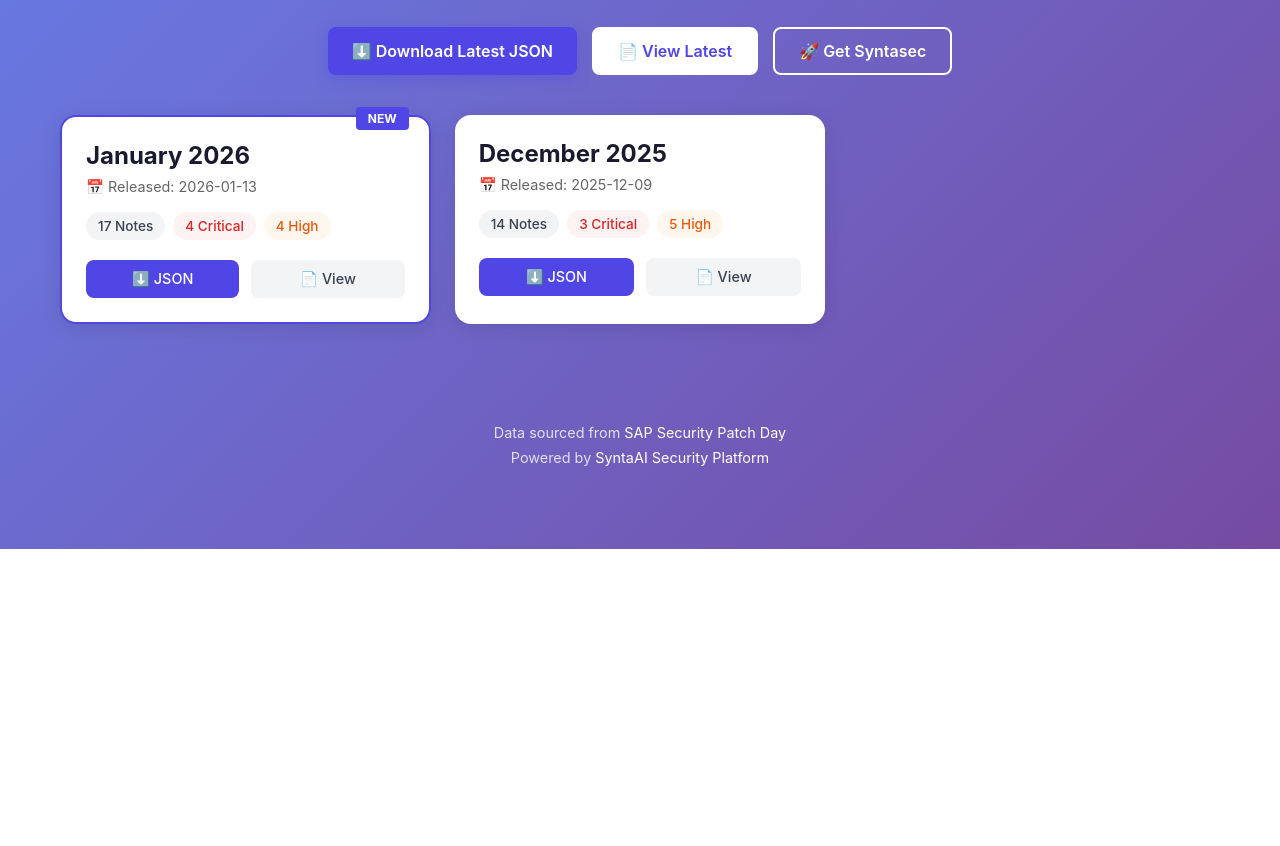
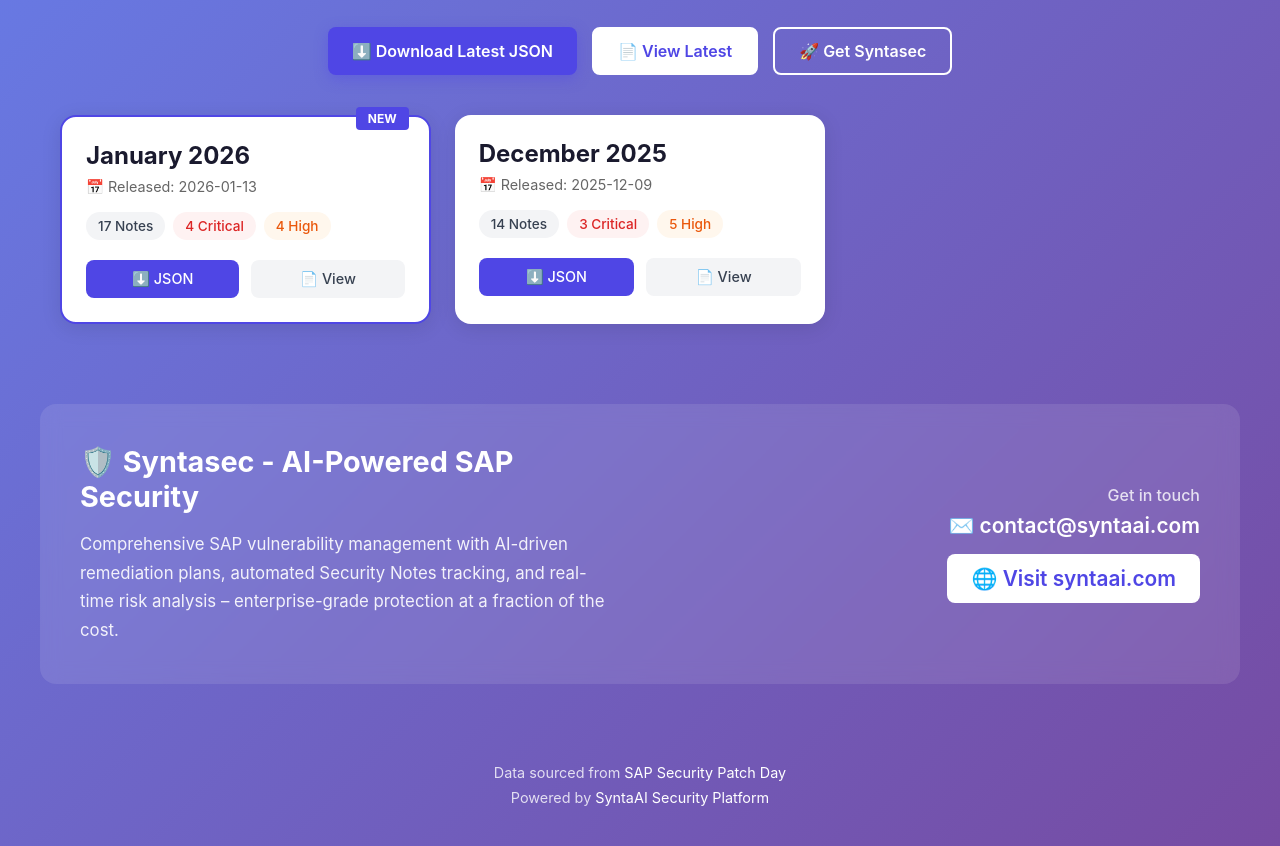
Before and after one commit to mohanjani-sap/mohanjani-sap.github.io, a plain HTML site: page sap-security-notes/index.html in a window 1280 px wide. Shown: the part 251-1097 px from the top of the page. Before the commit the page ends 800 px from the top, so only its background shows below. Drawn offline with Linux system fonts and the light colour scheme.

Commit message:
Enhance index.html with AI features and contact info
Updated the description meta tag to include AI-powered SAP vulnerability management. Added an About section with Syntasec details and contact information.

```diff
--- a/sap-security-notes/index.html
+++ b/sap-security-notes/index.html
@@ -4,7 +4,7 @@
     <meta charset="UTF-8">
     <meta name="viewport" content="width=device-width, initial-scale=1.0">
     <title>SAP Security Patch Day Archive | SyntaAI Security Intelligence</title>
-    <meta name="description" content="Download SAP Security Notes data for your security tools. Monthly SAP Patch Day archive with JSON downloads.">
+    <meta name="description" content="Download SAP Security Notes data for your security tools. Monthly SAP Patch Day archive with JSON downloads. AI-powered SAP vulnerability management.">
     <link rel="canonical" href="https://syntaai.com/sap-security-notes/">
     <style>
         * {
@@ -90,10 +90,14 @@
             border: 2px solid white;
         }
 
+        .btn-outline:hover {
+            background: rgba(255,255,255,0.1);
+        }
+
         .container {
             max-width: 1200px;
             margin: 0 auto;
-            padding: 0 20px 60px;
+            padding: 0 20px 40px;
         }
 
         .cards-grid {
@@ -214,6 +218,77 @@
             background: #e5e7eb;
         }
 
+        /* About Section */
+        .about-section {
+            background: rgba(255,255,255,0.1);
+            backdrop-filter: blur(10px);
+            border-radius: 16px;
+            padding: 40px;
+            margin: 40px auto;
+            max-width: 1200px;
+            display: grid;
+            grid-template-columns: 1fr 1fr;
+            gap: 40px;
+            align-items: center;
+        }
+
+        .about-content h3 {
+            color: white;
+            font-size: 1.8rem;
+            margin-bottom: 16px;
+        }
+
+        .about-content p {
+            color: rgba(255,255,255,0.9);
+            font-size: 1.05rem;
+            line-height: 1.7;
+        }
+
+        .about-contact {
+            text-align: right;
+        }
+
+        .about-contact h4 {
+            color: rgba(255,255,255,0.8);
+            font-size: 1rem;
+            font-weight: 500;
+            margin-bottom: 8px;
+        }
+
+        .about-contact a {
+            color: white;
+            font-size: 1.3rem;
+            text-decoration: none;
+            font-weight: 600;
+            display: inline-flex;
+            align-items: center;
+            gap: 8px;
+            transition: opacity 0.2s;
+        }
+
+        .about-contact a:hover {
+            opacity: 0.8;
+        }
+
+        .about-contact .website-link {
+            display: block;
+            margin-top: 16px;
+            padding: 12px 24px;
+            background: white;
+            color: #4f46e5;
+            border-radius: 8px;
+            font-weight: 600;
+            display: inline-flex;
+            align-items: center;
+            gap: 8px;
+        }
+
+        .about-contact .website-link:hover {
+            opacity: 1;
+            transform: translateY(-2px);
+            box-shadow: 0 4px 14px rgba(255,255,255,0.3);
+        }
+
         .footer {
             text-align: center;
             padding: 40px 20px;
@@ -226,7 +301,7 @@
             text-decoration: none;
         }
 
-        @media (max-width: 640px) {
+        @media (max-width: 768px) {
             .header h1 {
                 font-size: 1.8rem;
             }
@@ -238,6 +313,14 @@
                 width: 100%;
                 max-width: 280px;
                 justify-content: center;
+            }
+            .about-section {
+                grid-template-columns: 1fr;
+                text-align: center;
+                padding: 30px 20px;
+            }
+            .about-contact {
+                text-align: center;
             }
         }
     </style>
@@ -255,7 +338,7 @@
             <a href="latest.html" class="btn btn-secondary">
                 📄 View Latest
             </a>
-            <a href="https://demo.syntaai.com" class="btn btn-outline">
+            <a href="https://syntaai.com" class="btn btn-outline" target="_blank">
                 🚀 Get Syntasec
             </a>
         </div>
@@ -305,14 +388,30 @@
                 </div>
             </div>
 
-            <!-- Add more months here as they are released -->
-
         </div>
     </main>
 
+    <!-- About Syntasec Section -->
+    <section class="about-section">
+        <div class="about-content">
+            <h3>🛡️ Syntasec - AI-Powered SAP Security</h3>
+            <p>Comprehensive SAP vulnerability management with AI-driven remediation plans, automated Security Notes tracking, and real-time risk analysis – enterprise-grade protection at a fraction of the cost.</p>
+        </div>
+        <div class="about-contact">
+            <h4>Get in touch</h4>
+            <a href="mailto:contact@syntaai.com">
+                ✉️ contact@syntaai.com
+            </a>
+            <br>
+            <a href="https://syntaai.com" class="website-link" target="_blank">
+                🌐 Visit syntaai.com
+            </a>
+        </div>
+    </section>
+
     <footer class="footer">
         <p>Data sourced from <a href="https://support.sap.com/en/my-support/knowledge-base/security-notes-news.html" target="_blank">SAP Security Patch Day</a></p>
-        <p style="margin-top: 8px;">Powered by <a href="https://demo.syntaai.com" target="_blank">SyntaAI Security Platform</a></p>
+        <p style="margin-top: 8px;">Powered by <a href="https://syntaai.com" target="_blank">SyntaAI Security Platform</a></p>
     </footer>
 </body>
 </html>
```
